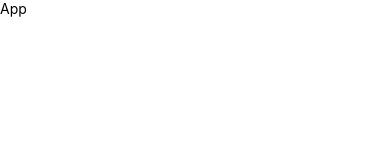
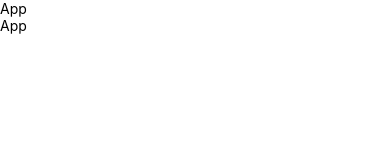
Before and after one commit to anfemece123/componentsReactNative, a React Native app: screen / in a window 390 px wide. Shown: the top 160 px of the page. Built offline with nearby package versions, Linux system fonts and the light colour scheme.

Commit message:
ios changes

```diff
--- a/App.tsx
+++ b/App.tsx
@@ -5,6 +5,7 @@ const App = () => {
   return (
     <View>
       <Text>App</Text>
+      <Text>App</Text>
     </View>
   );
 };
```
Also changed, not shown: 3 other files (tests, documents, lock files or other folders).
